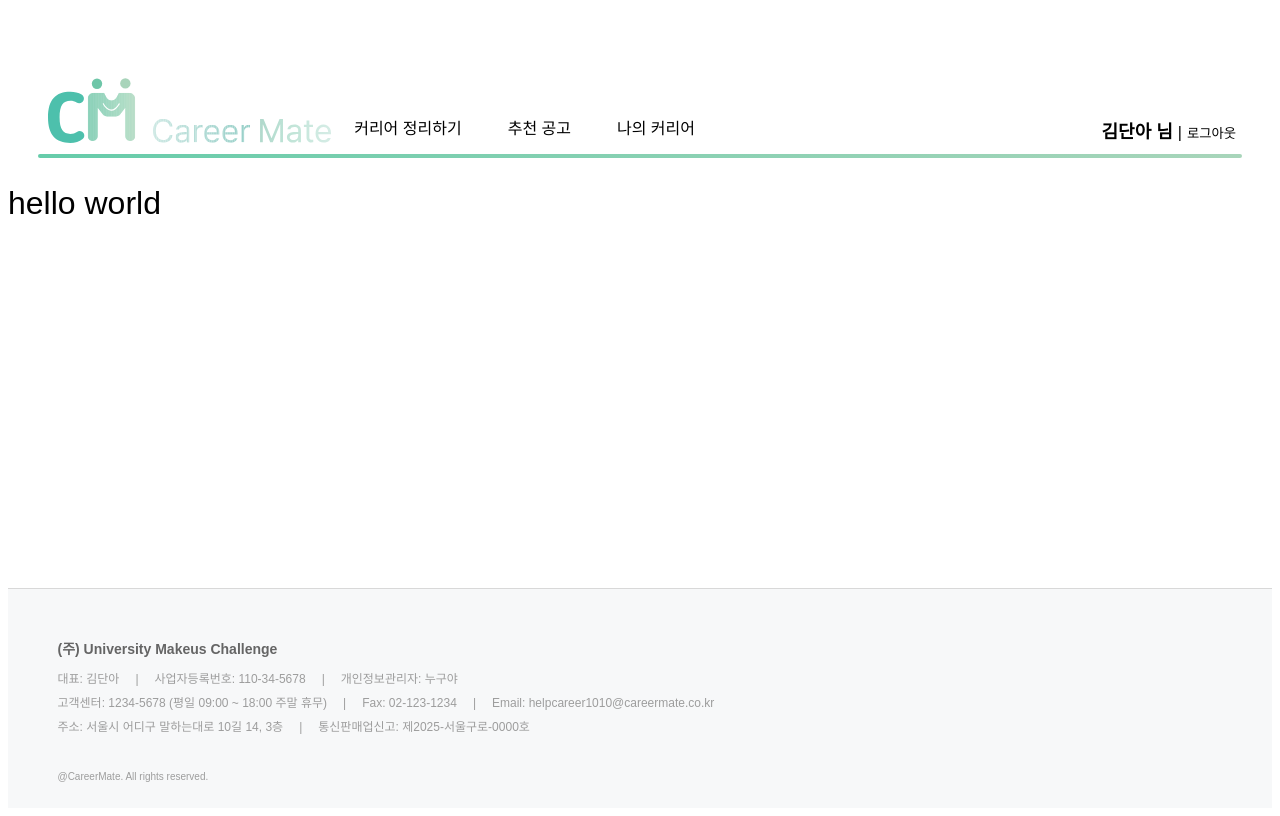
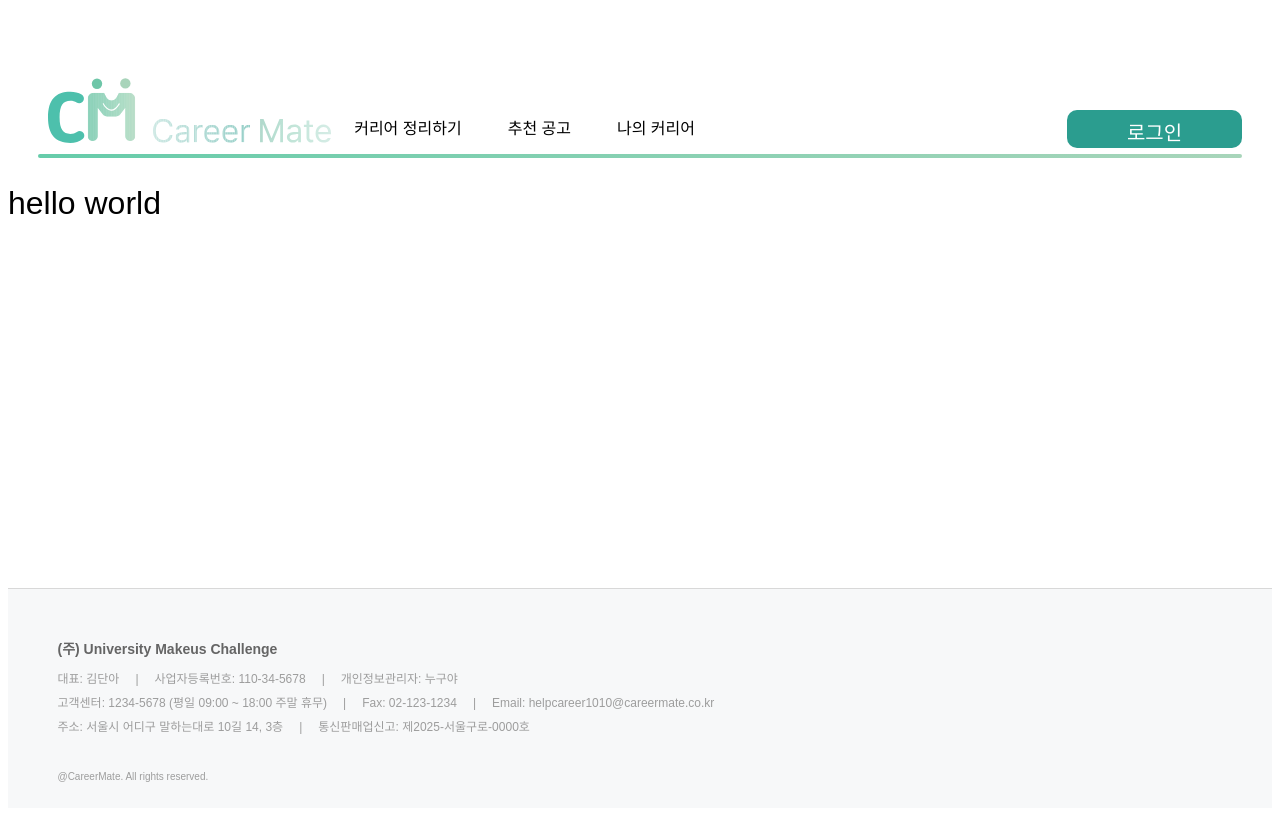
Before and after one commit to Career-Mate/Web, a React (Vite) app: page / in a window 1280 px wide. Built offline with nearby package versions, Linux system fonts and the light colour scheme; a web font is replaced by a local one.

Commit message:
chore: Navbar 버튼 수정 임시 1차

```diff
--- a/src/components/common/Menu/Navbar/Navbar.jsx
+++ b/src/components/common/Menu/Navbar/Navbar.jsx
@@ -2,12 +2,17 @@ import * as S from './styled/styled.js';
 import { useLocation, useNavigate } from 'react-router-dom';
 import logo from '../../../../assets/common/career-mate.svg';
 import LogoutButton from '../../Button/LogoutButton/LogoutButton.jsx';
+import { useEffect, useState } from 'react';
+import SquareButton from '../../Button/SquareButton/SquareButton.jsx';
 
 const Navbar = () => {
     const navigate = useNavigate();
     const location = useLocation();
+    const [isLogin, setIsLogin] = useState(false);
 
     const isActive = (path) => location.pathname.startsWith(`/${path}`);
+
+    const loginHandler = () => setIsLogin((prev) => !prev);
 
     return (
         <S.NavbarContainer>
@@ -28,7 +33,13 @@ const Navbar = () => {
                         </S.Text>
                     </S.TextWrapper>
                     <S.ButtonWrapper>
-                        <LogoutButton name={'김단아'} />
+                        {isLogin ? (
+                            <LogoutButton name={'김단아'} onClick={loginHandler} />
+                        ) : (
+                            <SquareButton width={'175px'} height={'38px'} padding={'8px 0'} onClick={loginHandler}>
+                                로그인
+                            </SquareButton>
+                        )}
                     </S.ButtonWrapper>
                 </S.Bar>
             </S.Container>
--- a/src/components/common/Menu/Navbar/styled/styled.js
+++ b/src/components/common/Menu/Navbar/styled/styled.js
@@ -66,6 +66,8 @@ export const Text = styled.div`
 
 export const ButtonWrapper = styled.div`
     display: flex;
+    align-items: flex-end;
+    height: auto;
     align-items: center;
     box-sizing: border-box;
     padding: 10px 0;
```
